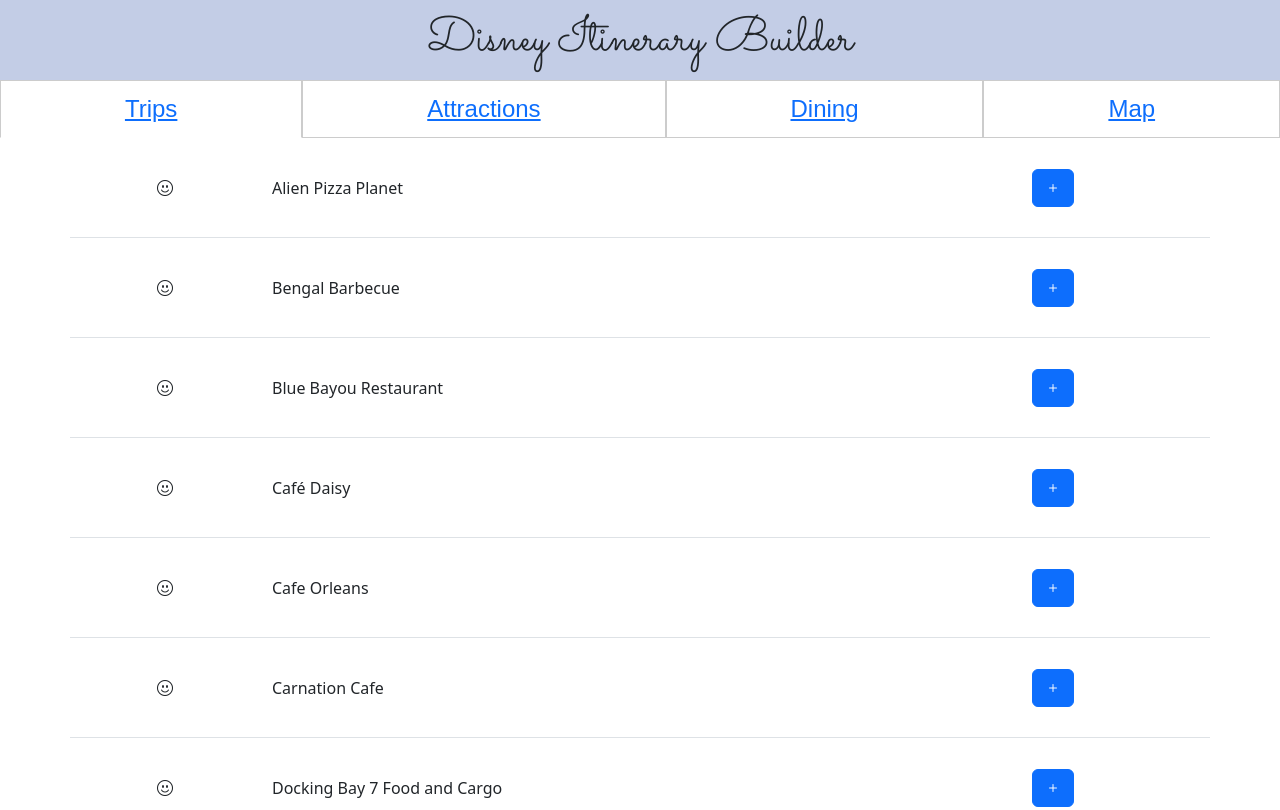
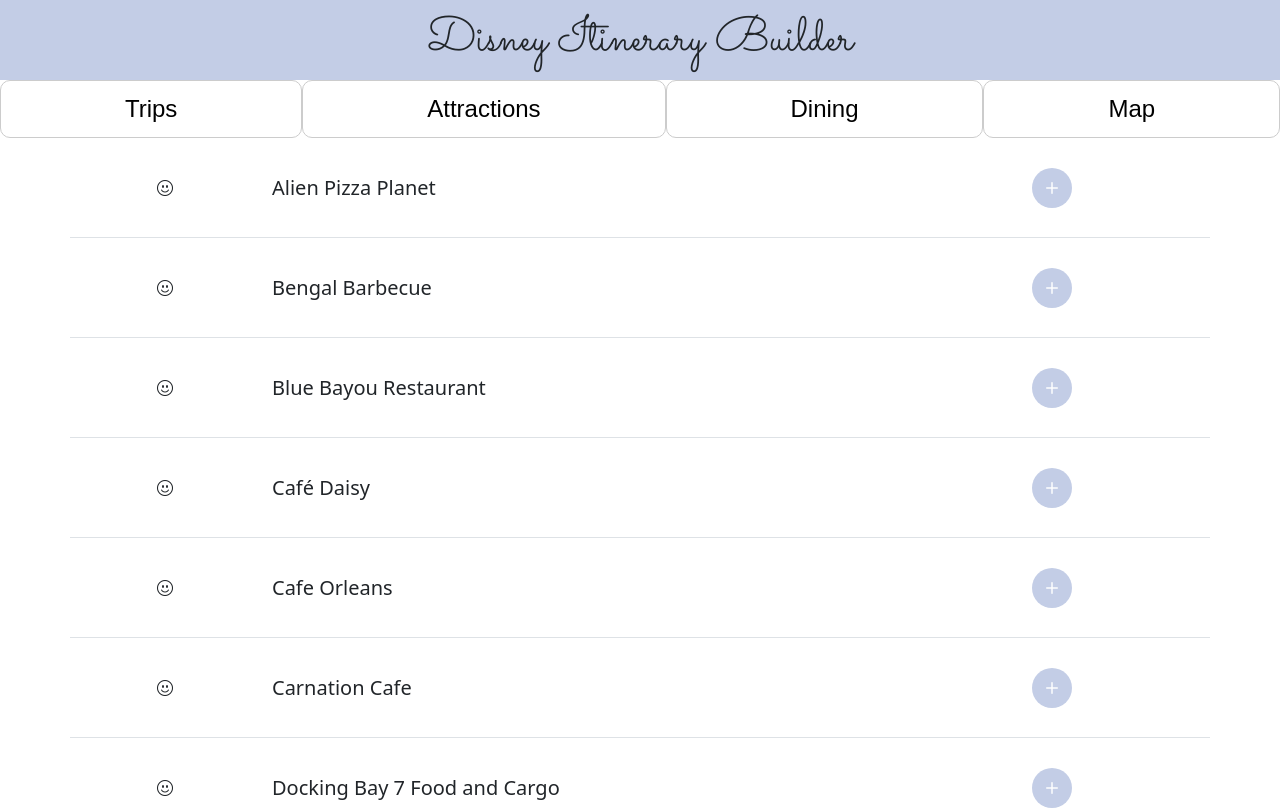
Before and after one commit to cindy-le91/Disney-Itinerary-Builder, a React (Create React App) app in the folder client/: page /dinings in a window 1280 px wide. Shown: the top 810 px of the page. Built offline with nearby package versions, Linux system fonts and the light colour scheme; no server answers.

Commit message:
updated css

```diff
--- a/client/src/Attraction.js
+++ b/client/src/Attraction.js
@@ -30,6 +30,7 @@
             display: 'flex',
             justifyContent: 'flex-start',
             alignItems: 'center',
+            fontSize: '20px',
           }}>
           {attraction.name}
         </div>
@@ -40,8 +41,22 @@
             justifyContent: 'flex-start',
             alignItems: 'center',
           }}>
-          <button onClick={handleClick} type="button" class="btn btn-primary">
-            <i class="bi bi-plus"></i>
+          <button
+            onClick={handleClick}
+            type="button"
+            className="btn btn-primary"
+            style={{
+              backgroundColor: '#C3CDE6',
+              color: 'white',
+              borderRadius: '50%',
+              border: 'none',
+              width: '40px',
+              height: '40px',
+              display: 'flex',
+              justifyContent: 'center',
+              alignItems: 'center',
+            }}>
+            <i className="bi bi-plus" style={{ fontSize: '24px' }}></i>
           </button>
         </div>
       </div>
--- a/client/src/Attractions.js
+++ b/client/src/Attractions.js
@@ -131,28 +131,21 @@
       <div id="myModal" className="modal" tabIndex="-1" role="dialog">
         <div className="modal-dialog" role="document">
           <div className="modal-content">
-            <div className="modal-header">
-              <h5 className="modal-title">Event Time</h5>
+            <div className="modal-header text-center">
+              <h5 className="modal-title mx-auto">Event Time</h5>
+            </div>
+            <div className="modal-body d-flex justify-content-center">
+              <TimePicker getSelectedTime={handleSelectedTime} />
+            </div>
+            <div className="modal-footer d-flex justify-content-center">
               <button
                 type="button"
-                className="close"
-                data-dismiss="modal"
-                aria-label="Close"
-                onClick={() => {
-                  const modal = document.getElementById('myModal');
-                  modal.style.display = 'none';
+                className="btn btn-primary"
+                style={{
+                  backgroundColor: '#C3CDE6',
+                  color: 'white',
+                  border: 'none',
                 }}>
-                <span aria-hidden="true">&times;</span>
-              </button>
-            </div>
-            <div className="modal-body">
-              <TimePicker getSelectedTime={handleSelectedTime} />
-            </div>
-            <div className="modal-footer">
-              <button
-                onClick={addToTrip}
-                type="button"
-                className="btn btn-primary">
                 Add to Trip
               </button>
               <button
--- a/client/src/Dining.js
+++ b/client/src/Dining.js
@@ -31,6 +31,7 @@
             display: 'flex',
             justifyContent: 'flex-start',
             alignItems: 'center',
+            fontSize: '20px',
           }}>
           {dining.name}
         </div>
@@ -41,8 +42,22 @@
             justifyContent: 'flex-start',
             alignItems: 'center',
           }}>
-          <button onClick={handleClick} type="button" class="btn btn-primary">
-            <i class="bi bi-plus"></i>
+          <button
+            onClick={handleClick}
+            type="button"
+            className="btn btn-primary"
+            style={{
+              backgroundColor: '#C3CDE6',
+              color: 'white',
+              borderRadius: '50%',
+              border: 'none',
+              width: '40px',
+              height: '40px',
+              display: 'flex',
+              justifyContent: 'center',
+              alignItems: 'center',
+            }}>
+            <i className="bi bi-plus" style={{ fontSize: '24px' }}></i>
           </button>
         </div>
       </div>
--- a/client/src/Dinings.js
+++ b/client/src/Dinings.js
@@ -106,28 +106,21 @@
       <div id="myModal" className="modal" tabIndex="-1" role="dialog">
         <div className="modal-dialog" role="document">
           <div className="modal-content">
-            <div className="modal-header">
-              <h5 className="modal-title">Event Time</h5>
+            <div className="modal-header text-center">
+              <h5 className="modal-title mx-auto">Event Time</h5>
+            </div>
+            <div className="modal-body d-flex justify-content-center">
+              <TimePicker getSelectedTime={handleSelectedTime} />
+            </div>
+            <div className="modal-footer d-flex justify-content-center">
               <button
                 type="button"
-                className="close"
-                data-dismiss="modal"
-                aria-label="Close"
-                onClick={() => {
-                  const modal = document.getElementById('myModal');
-                  modal.style.display = 'none';
+                className="btn btn-primary"
+                style={{
+                  backgroundColor: '#C3CDE6',
+                  color: 'white',
+                  border: 'none',
                 }}>
-                <span aria-hidden="true">&times;</span>
-              </button>
-            </div>
-            <div className="modal-body">
-              <TimePicker getSelectedTime={handleSelectedTime} />
-            </div>
-            <div className="modal-footer">
-              <button
-                onClick={addToTrip}
-                type="button"
-                className="btn btn-primary">
                 Add to Trip
               </button>
               <button
--- a/client/src/Tabs.js
+++ b/client/src/Tabs.js
@@ -13,11 +13,14 @@
             textAlign: 'center',
             border: '1px solid #ccc',
             padding: '10px',
-            borderBottom: '1px solid transparent',
             fontSize: '24px',
             fontFamily: 'Poppins, sans-serif',
+            borderRadius: '10px',
+            color: 'black',
           }}>
-          <Link to="/trips">Trips</Link>
+          <Link to="/trips" style={{ textDecoration: 'none', color: 'black' }}>
+            Trips
+          </Link>
         </div>
         <div
           style={{
@@ -27,8 +30,13 @@
             padding: '10px',
             fontSize: '24px',
             fontFamily: 'Poppins, sans-serif',
+            borderRadius: '10px',
           }}>
-          <Link to="/attractions">Attractions</Link>
+          <Link
+            to="/attractions"
+            style={{ textDecoration: 'none', color: 'black' }}>
+            Attractions
+          </Link>
         </div>
         <div
           style={{
@@ -38,8 +46,13 @@
             padding: '10px',
             fontSize: '24px',
             fontFamily: 'Poppins, sans-serif',
+            borderRadius: '10px',
           }}>
-          <Link to="/dinings">Dining</Link>
+          <Link
+            to="/dinings"
+            style={{ textDecoration: 'none', color: 'black' }}>
+            Dining
+          </Link>
         </div>
         <div
           style={{
@@ -49,8 +62,11 @@
             padding: '10px',
             fontSize: '24px',
             fontFamily: 'Poppins, sans-serif',
+            borderRadius: '10px',
           }}>
-          <Link to="/map">Map</Link>
+          <Link to="/map" style={{ textDecoration: 'none', color: 'black' }}>
+            Map
+          </Link>
         </div>
       </div>
     </div>
```
